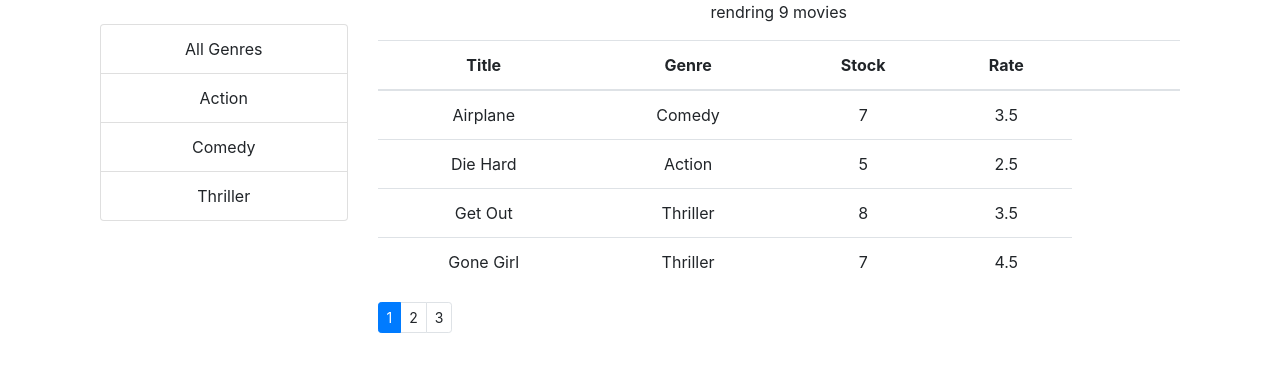
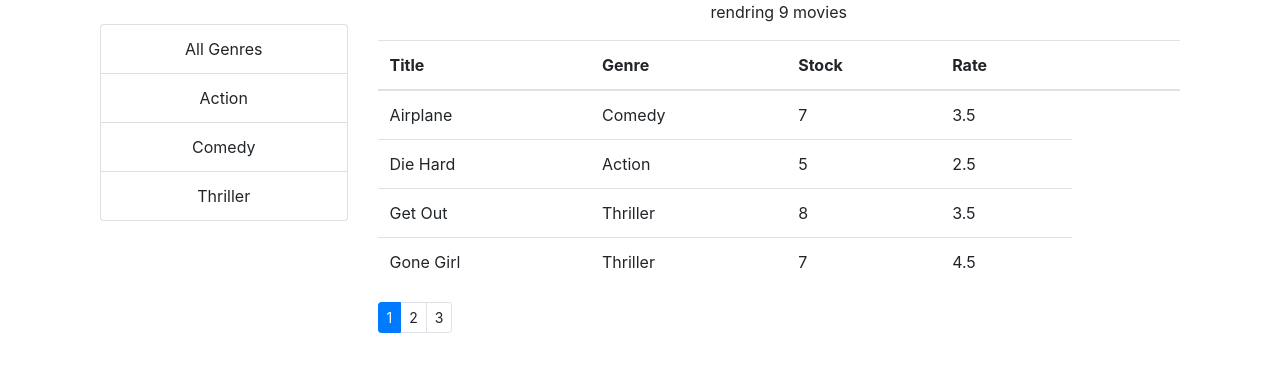
Before and after one commit to Mnabawy/cmsr, a React (Create React App) app: page /movies in a window 1280 px wide. Shown: the top 372 px of the page. Built offline with nearby package versions, Linux system fonts and the light colour scheme.

Commit message:
destructing the movieTable component

```diff
--- a/src/components/movies.jsx
+++ b/src/components/movies.jsx
@@ -53,14 +53,7 @@ class Movies extends React.Component {
     this.setState({ selectedGenre: genre, currentPage: 1 });
   }
 
-  handleSort(path) {
-    const sortColumn = { ...this.state.sortColumn };
-    if (sortColumn.path === path)
-      sortColumn.order = sortColumn.order === "asc" ? "desc" : "asc";
-    else {
-      sortColumn.path = path;
-      sortColumn.order = "asc";
-    }
+  handleSort(sortColumn) {
     this.setState({
       sortColumn,
     });
@@ -97,7 +90,13 @@ class Movies extends React.Component {
         </div>
         <div className="col-9">
           {<p>rendring {filtered.length} movies</p>}
-          <MoviesTable onSort={this.handleSort} movies={movies} />
+          <MoviesTable
+            sortColumn={sortColumn}
+            movies={movies}
+            onSort={this.handleSort}
+            // onLike={this.handleLike}
+            // onDelete={this.handleDelete}
+          />
           <Pagination
             itemsCount={filtered.length}
             pageSize={pageSize}
--- a/src/components/moviesTable.jsx
+++ b/src/components/moviesTable.jsx
@@ -1,14 +1,30 @@
-const MoviesTable = props => {
-  const { movies, onSort } = props;
+import React from "react";
+
+class MoviesTable extends React.Component {
+  raiseSort = path => {
+    const sortColumn = { ...this.props.sortColumn };
+    if (sortColumn.path === path)
+      sortColumn.order = sortColumn.order === "asc" ? "desc" : "asc";
+    else {
+      sortColumn.path = path;
+      sortColumn.order = "asc";
+    }
+    this.props.onSort(sortColumn);
+  };
+
+  render() {
+    const { movies, onSort: raiseSort } = this.props;
     return (
-    <table className="table">
+      <table className="table text-left">
         <thead>
           <tr>
-          <th onClick={() => onSort("title")}>Title</th>
-          <th onClick={() => onSort("genre.name")}>Genre</th>
-          <th onClick={() => onSort("numberInStock")}>Stock</th>
-          <th onClick={() => onSort("dailyRentalRate")}>Rate</th>
-          <th onClick={() => onSort("")}></th>
+            <th scope="col" onClick={() => this.raiseSort("title")}>
+              Title
+            </th>
+            <th onClick={() => this.raiseSort("genre.name")}>Genre</th>
+            <th onClick={() => this.raiseSort("numberInStock")}>Stock</th>
+            <th onClick={() => this.raiseSort("dailyRentalRate")}>Rate</th>
+            <th></th>
             <th></th>
           </tr>
         </thead>
@@ -26,6 +42,7 @@ const MoviesTable = props => {
         </tbody>
       </table>
     );
-};
+  }
+}
 
 export default MoviesTable;
```
Lines whose indentation alone changed are shown as unchanged.
